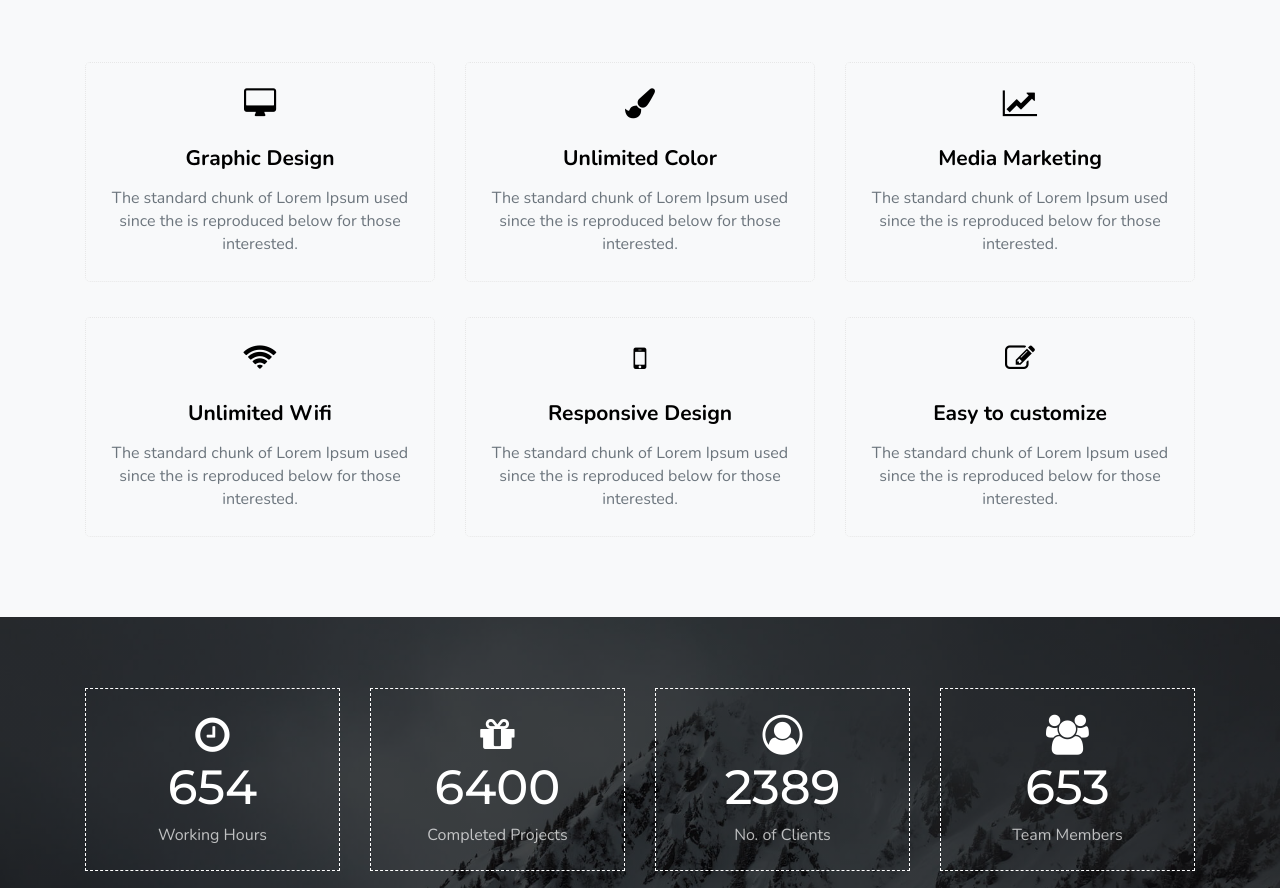
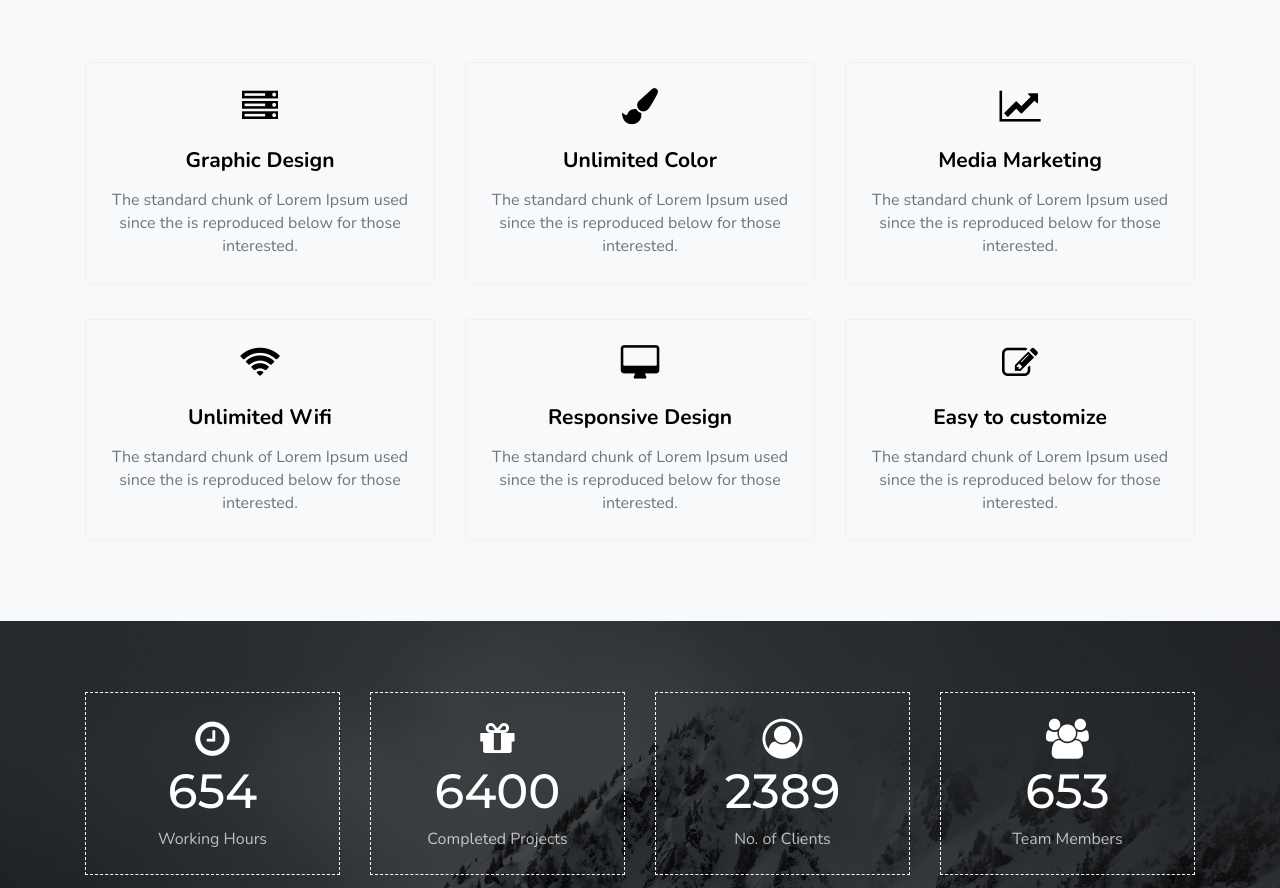
Before and after one commit to front-end-by-rimantas/25-grupe-portfolio-elvish, a website with bundled scripts: page index.html in a window 1280 px wide. Shown: the part 1972-2860 px from the top of the page. Built offline with nearby package versions, Linux system fonts and the light colour scheme.

Commit message:
ourServices icons mini changes

```diff
--- a/css/components/our-services.css
+++ b/css/components/our-services.css
@@ -5,8 +5,8 @@
 }
 
 .our-services-list > .our-services-item > .services-icon {
-    margin-bottom: 26px;
-    font-size: 30px;
+    margin-bottom: 22px;
+    font-size: 36px;
 }
 
 .our-services-list > .our-services-item {
--- a/js/data/ourServicesData.js
+++ b/js/data/ourServicesData.js
@@ -2,7 +2,7 @@ const ourServicesData = {
     maxCount: 6,
     list: [
         {
-             icon: "desktop",
+             icon: "server",
              title: "Graphic Design",
              description: "The standard chunk of Lorem Ipsum used since the is reproduced below for those interested.",
              active: true
@@ -26,7 +26,7 @@ const ourServicesData = {
              active: true
         },
         {
-             icon: "mobile",
+             icon: "desktop",
              title: "Responsive Design",
              description: "The standard chunk of Lorem Ipsum used since the is reproduced below for those interested.",
              active: true
```
